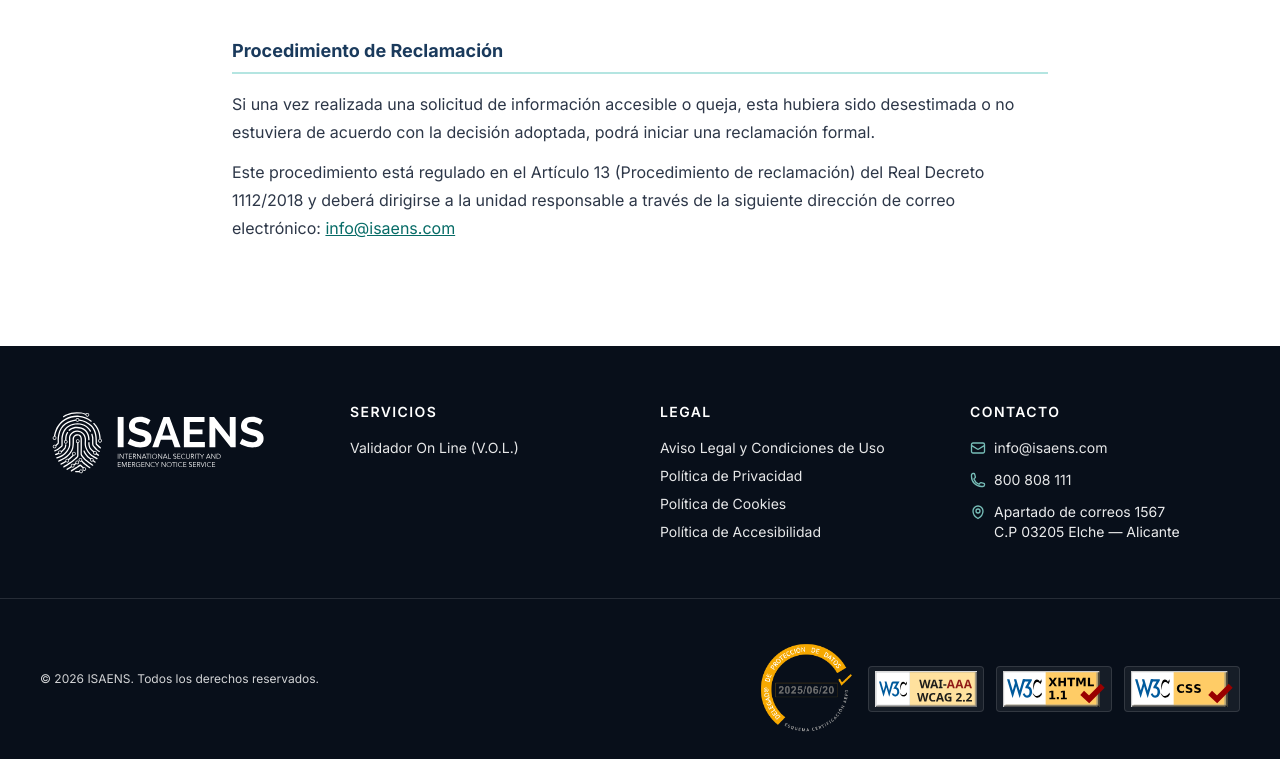
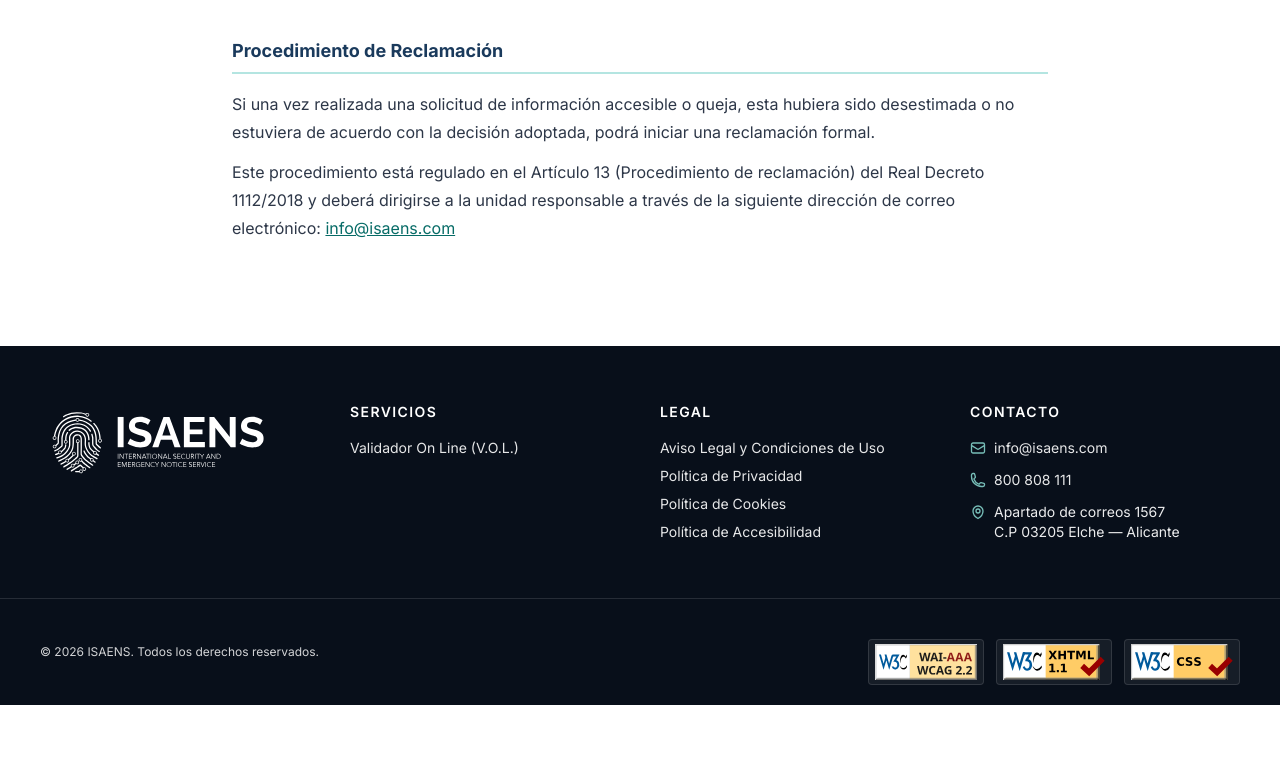
Before and after one commit to soporteasonaman/isaens-landing, a plain HTML site: page accesibilidad.html in a window 1280 px wide. Shown: the part 2510-3269 px from the top of the page. After the commit the page ends 3215 px from the top, so only its background shows below. Drawn offline with nearby package versions, Linux system fonts and the light colour scheme.

Commit message:
Ocultar el sello de DPO

```diff
--- a/accesibilidad.html
+++ b/accesibilidad.html
@@ -281,7 +281,7 @@
         <p>&copy; <span id="year"></span> ISAENS. Todos los derechos reservados.</p>
 
         <nav class="a11y-badges" aria-label="Badges de conformidad W3C">
-          <img src="Logo Esquema AEPD-DPD 2025.06.20.png" alt="Esquema AEPD de certificación de Delegados de Protección de Datos" style="height:100px; width:auto;">
+          <img src="Logo Esquema AEPD-DPD 2025.06.20.png" alt="Esquema AEPD de certificación de Delegados de Protección de Datos" style="height:100px; width:auto; display: none;">
           <a href="https://www.w3.org/WAI/WCAG22/quickref/?currentsidebar=%23col_overview&amp;levels=aaa"
              target="_blank" rel="noopener" class="badge-wcag"
              title="Conforme WCAG 2.2 Nivel AAA">
```
Also changed, not shown: aviso-legal.html (+1 -1 lines), cookies.html (+1 -1 lines), index.html (+1 -1 lines), privacidad.html (+1 -1 lines).
